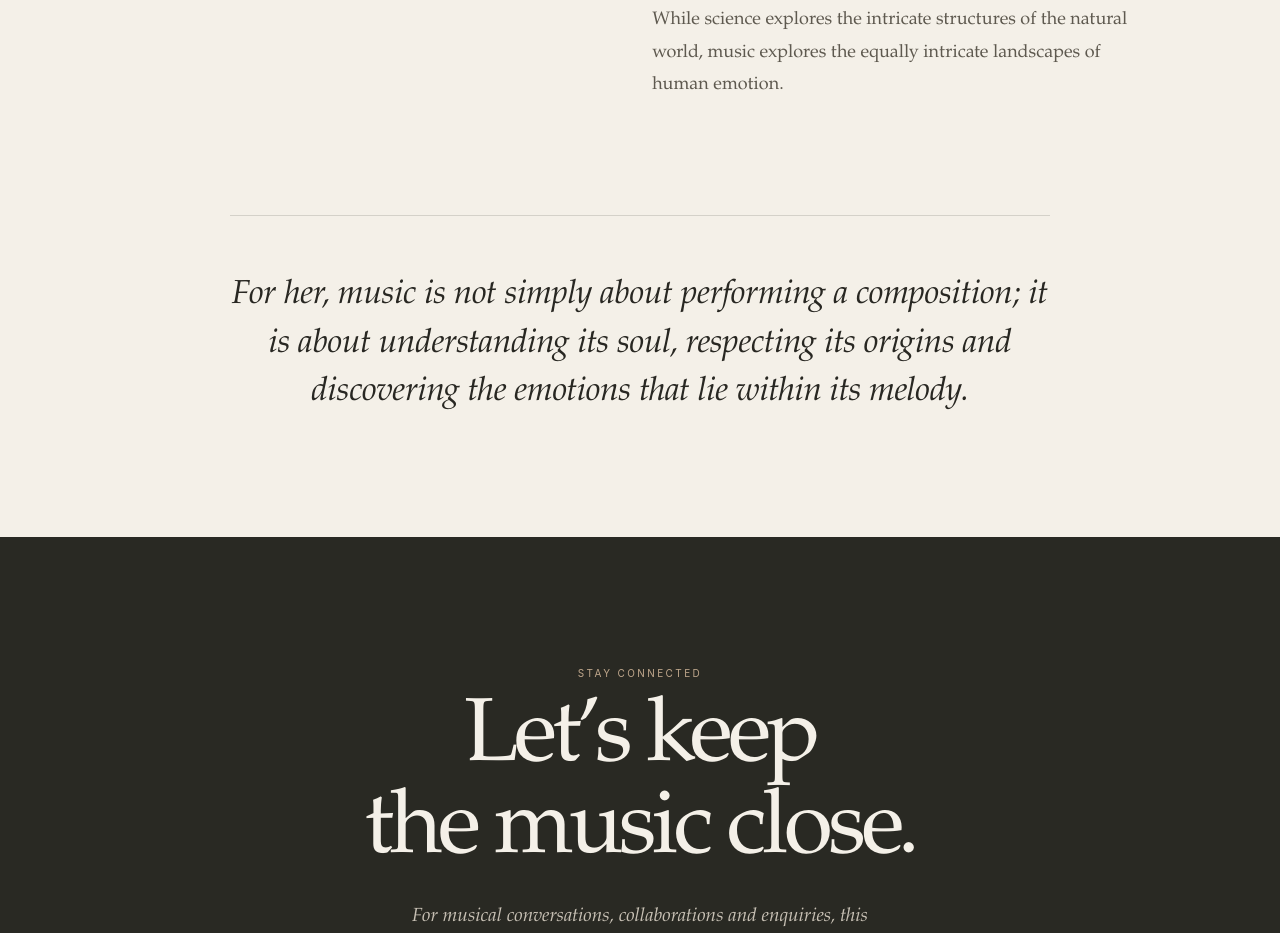
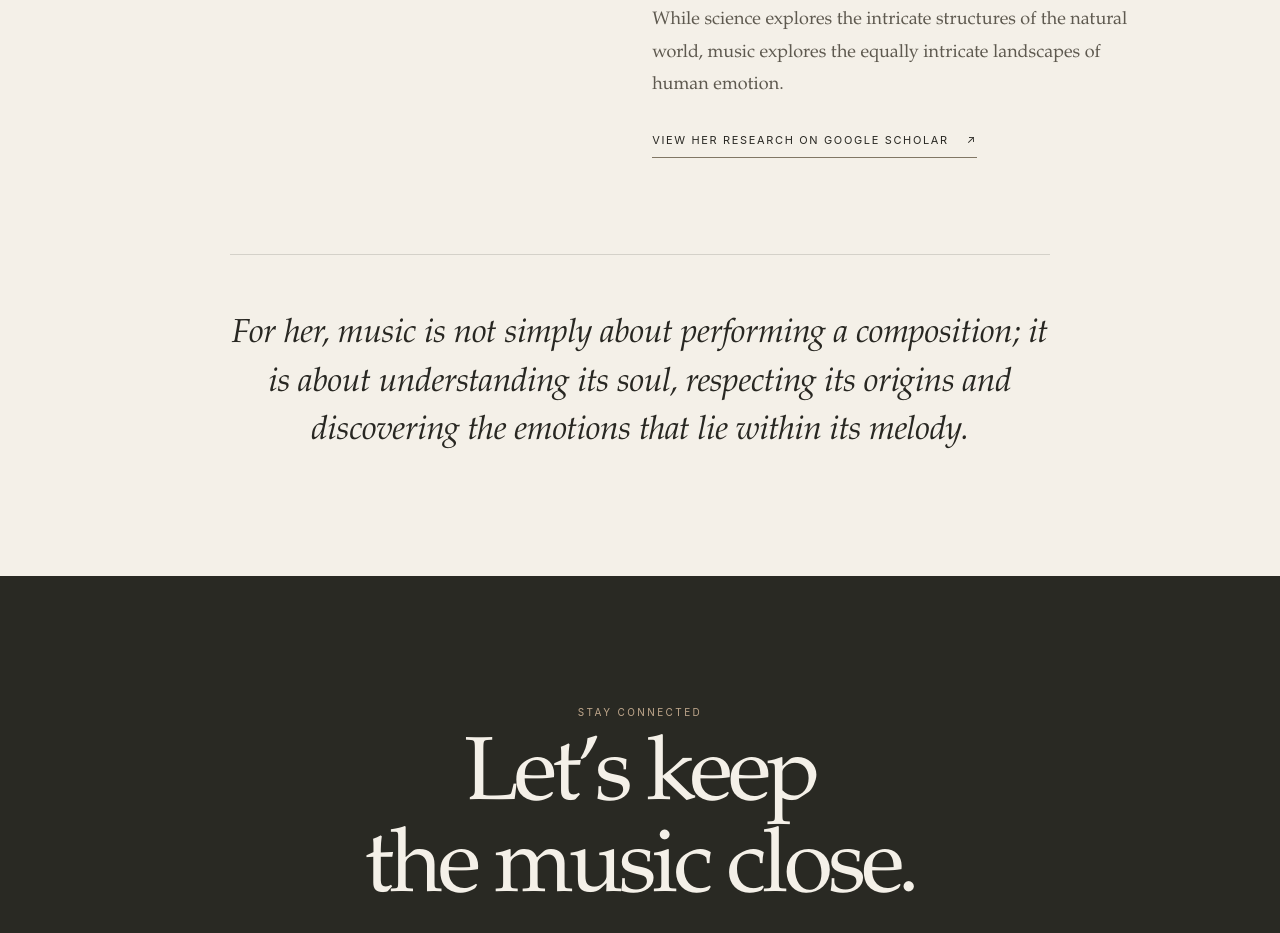
Before and after one commit to iamanigos/hindolita, a plain HTML site: page index.html in a window 1280 px wide. Shown: the part 3840-4773 px from the top of the page. Drawn offline with Linux system fonts and the light colour scheme.

Commit message:
Add Google Scholar link to Beyond music section
Co-Authored-By: Claude Opus 5.5 <noreply@anthropic.com>

```diff
--- a/assets/css/style.css
+++ b/assets/css/style.css
@@ -182,6 +182,7 @@ h2 { font: 400 clamp(42px, 5.4vw, 72px)/1.02 var(--serif); letter-spacing: -.05e
 .beyond h2 { font-size: clamp(38px, 4.2vw, 58px); }
 .beyond-copy { max-width: 570px; }
 .beyond-copy p { font: 18px/1.8 var(--serif); color: #5e594f; margin: 0 0 18px; }
+.beyond-link { margin-top: 14px; }
 .beyond-quote {
   margin: 96px auto 0; padding-top: 56px; max-width: 820px; text-align: center;
   border-top: 1px solid var(--line);
--- a/index.html
+++ b/index.html
@@ -136,6 +136,7 @@
       <div class="beyond-copy reveal">
         <p>Alongside her interest in music, Hindolita has an academic association with geology and marine research. Perhaps there is a quiet connection between these seemingly different pursuits: both require patience, sensitivity, observation and an appreciation of patterns that reveal themselves gradually.</p>
         <p>While science explores the intricate structures of the natural world, music explores the equally intricate landscapes of human emotion.</p>
+        <a class="text-link beyond-link" href="https://scholar.google.com/citations?user=OI7Vza8AAAAJ&amp;hl=en" target="_blank" rel="noopener">View her research on Google Scholar <span aria-hidden="true">↗</span><span class="visually-hidden">(opens in a new tab)</span></a>
       </div>
     </div>
     <blockquote class="beyond-quote reveal">
```
